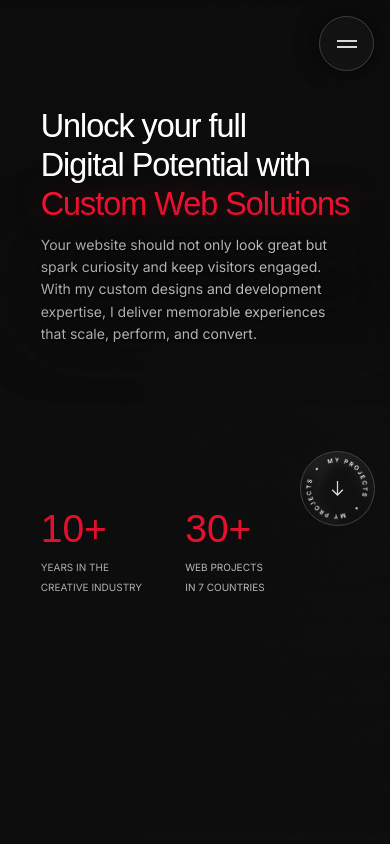
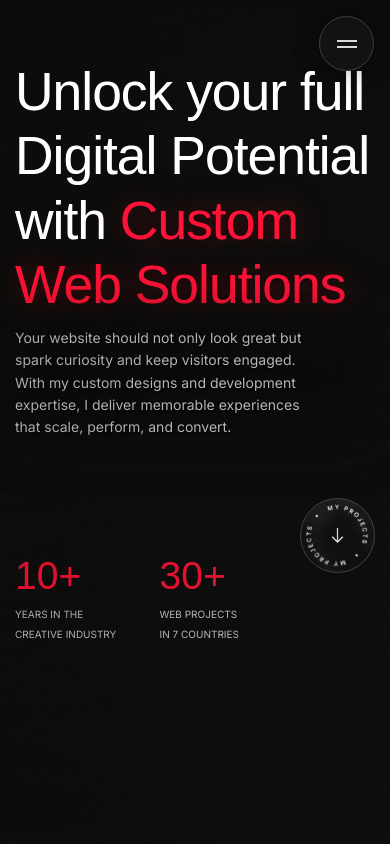
Before and after one commit to Joshvdw/josh-waay-freelance, a React (Create React App) app: page / in a window 390 px wide. Shown: the top 844 px of the page. Built offline with nearby package versions, Linux system fonts and the light colour scheme; a web font is replaced by a local one.

Commit message:
mobile fixes

```diff
--- a/src/css/responsive.css
+++ b/src/css/responsive.css
@@ -270,7 +270,7 @@
     margin-bottom: 15px;
   }
   .hero-section .hero-content br {
-    /* display: none; */
+    display: none;
   }
   /* .hero-section .hero-content h1 span {
     font-weight: 600 !important;
@@ -866,7 +866,7 @@
   }
   .hero-section .hero-content h1 {
     /* line-height: 1.1; */
-    /* font-size: 13.7vw; */
+    font-size: 13.7vw;
     margin-bottom: 10px;
   }
   .drake-main .left-sidebar {
```
